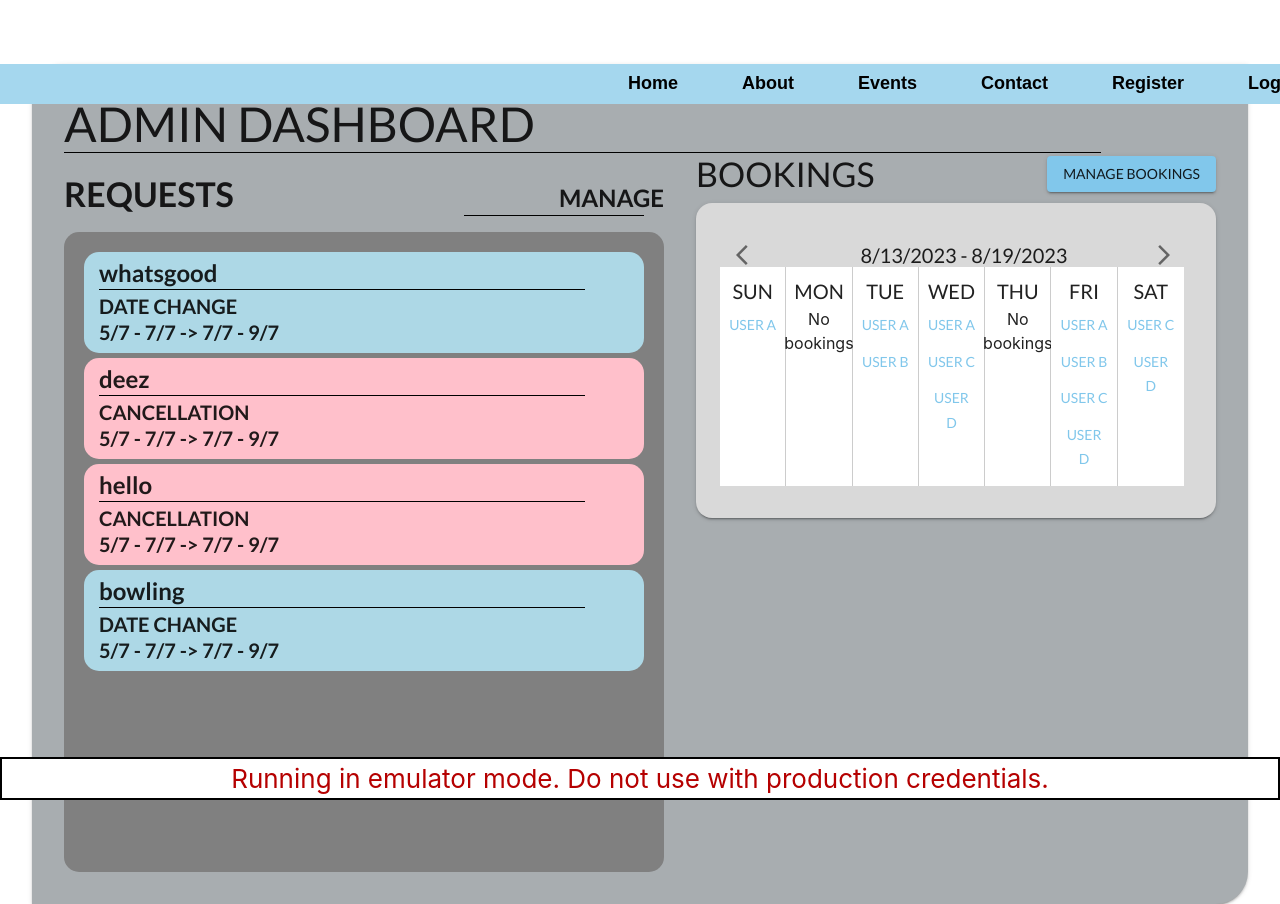
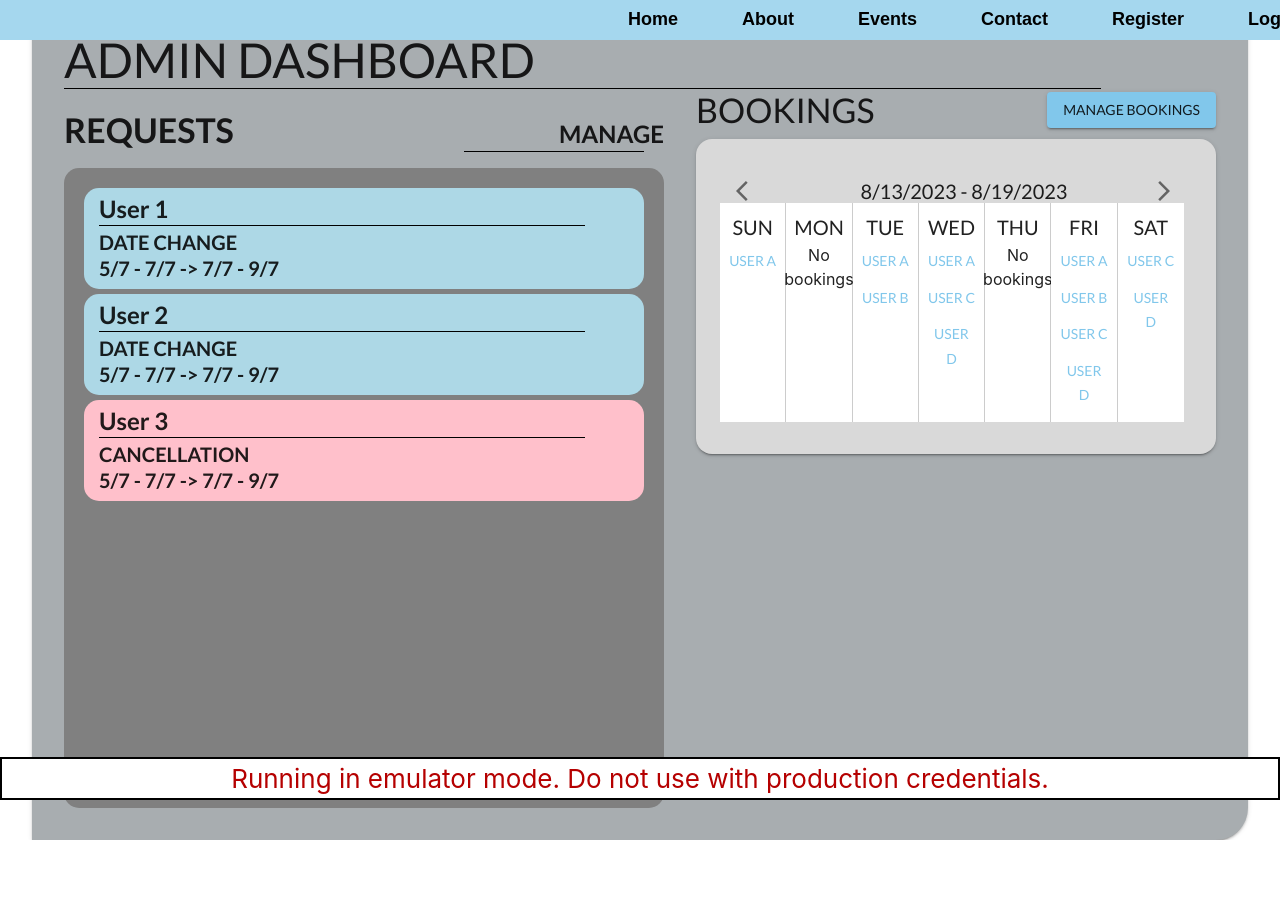
Before and after one commit to UoaWDCC/uasc-web, a React (Create React App) app in the folder frontend/: page /admin in a window 1280 px wide. After the commit the page ends 840 px from the top, so only its background shows below. Built offline with nearby package versions, Linux system fonts and the light colour scheme; grey boxes are pictures that could not be loaded.

Commit message:
Tided up text

```diff
--- a/frontend/src/components/AdminRequests.js
+++ b/frontend/src/components/AdminRequests.js
@@ -20,31 +20,24 @@ const AdminDashboardRequest = ({ setSelectedUser }) => {
     setTimeout(() => {
       setRequests([
         {
-          user_id: "whatsgood",
-          booking_id: "AHHHHHHHHHHHHHH",
+          user_id: "User 1",
+          booking_id: "User-1-Booking-1",
           query: "I'd like to change my booking.",
           query_type: "dateChange",
           status: "unresolved",
         },
         {
-          user_id: "deez",
-          booking_id: "HAHAHAHAHAHAHAH",
+          user_id: "User 2",
+          booking_id: "User-2-Booking-1",
           query: "I'd like to cancel my booking.",
-          query_type: "cancellation",
+          query_type: "dateChange",
           status: "unresolved",
         },
         {
-          user_id: "hello",
-          booking_id: "GNHSIHGSU",
+          user_id: "User 3",
+          booking_id: "User-3-Booking-1",
           query: "I'd like to cancel my booking.",
           query_type: "cancellation",
-          status: "unresolved",
-        },
-        {
-          user_id: "bowling",
-          booking_id: "LMAOOOOOOOOOOOOOOO",
-          query: "I'd like to change my booking.",
-          query_type: "dateChange",
           status: "unresolved",
         },
       ])
--- a/frontend/src/components/RequestDetails.js
+++ b/frontend/src/components/RequestDetails.js
@@ -61,7 +61,14 @@ const RequestDetails = ({ booking_id, setSelectedUser }) => {
                 >
                   {booking_id}
                   <span style={textBreakStyle}></span>
-                  blah blah blah
+                  Lorem ipsum dolor sit amet, consectetur adipiscing elit, sed
+                  do eiusmod tempor incididunt ut labore et dolore magna aliqua.
+                  Ut enim ad minim veniam, quis nostrud exercitation ullamco
+                  laboris nisi ut aliquip ex ea commodo consequat. Duis aute
+                  irure dolor in reprehenderit in voluptate velit esse cillum
+                  dolore eu fugiat nulla pariatur. Excepteur sint occaecat
+                  cupidatat non proident, sunt in culpa qui officia deserunt
+                  mollit anim id est laborum
                   <span style={textBreakStyle}></span>
                   blah blah blah
                 </Typography>
--- a/frontend/src/pages/Admin.js
+++ b/frontend/src/pages/Admin.js
@@ -44,8 +44,7 @@ const Admin = () => {
       <Paper
         elevation={2}
         sx={{
-          margin: "32px",
-          marginTop: "64px",
+          margin: "0px 32px 32px 32px",
           padding: "32px",
           backgroundColor: "#A8ADB0",
           borderRadius: "32px 0px 32px 0px",
```
